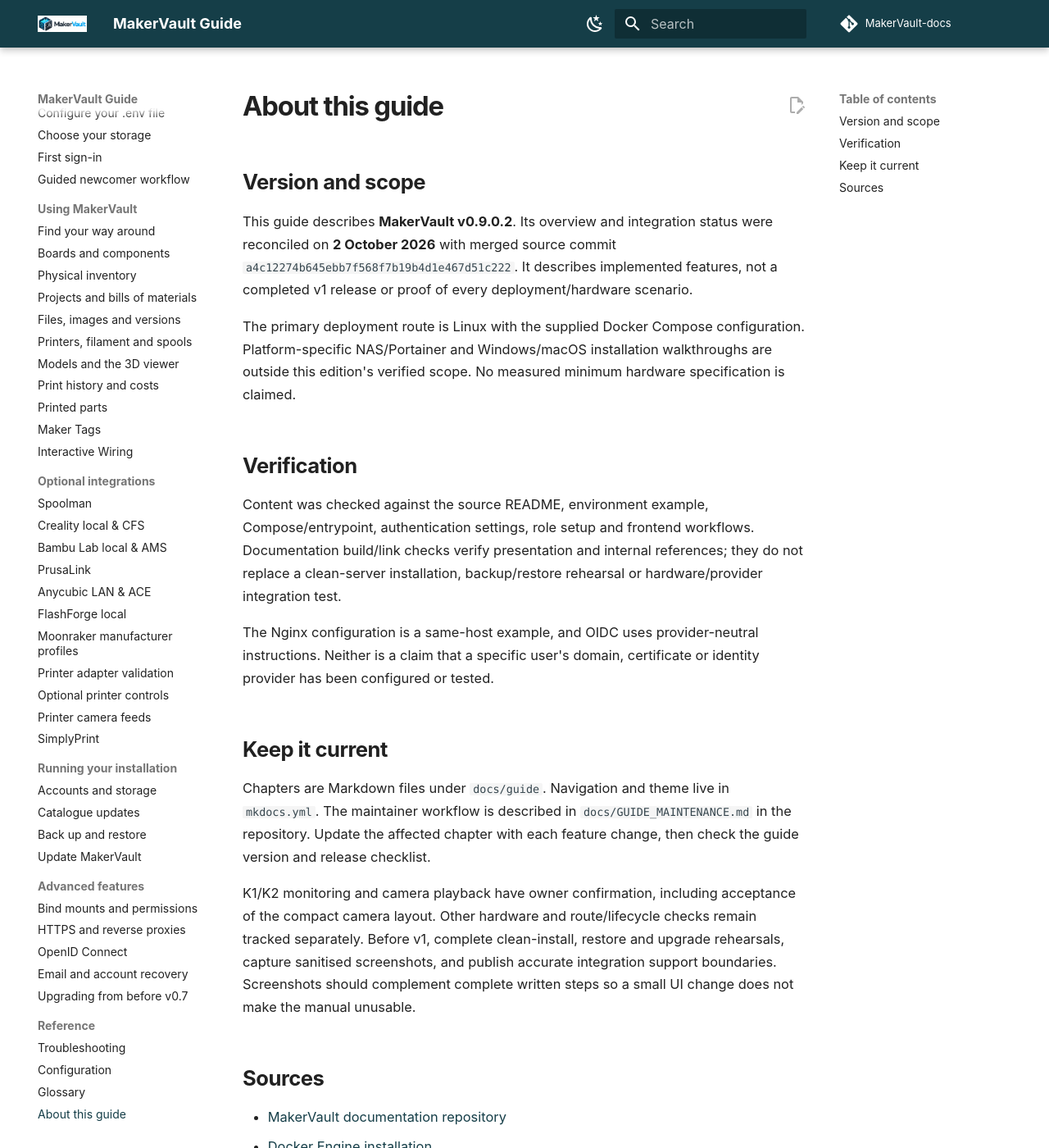
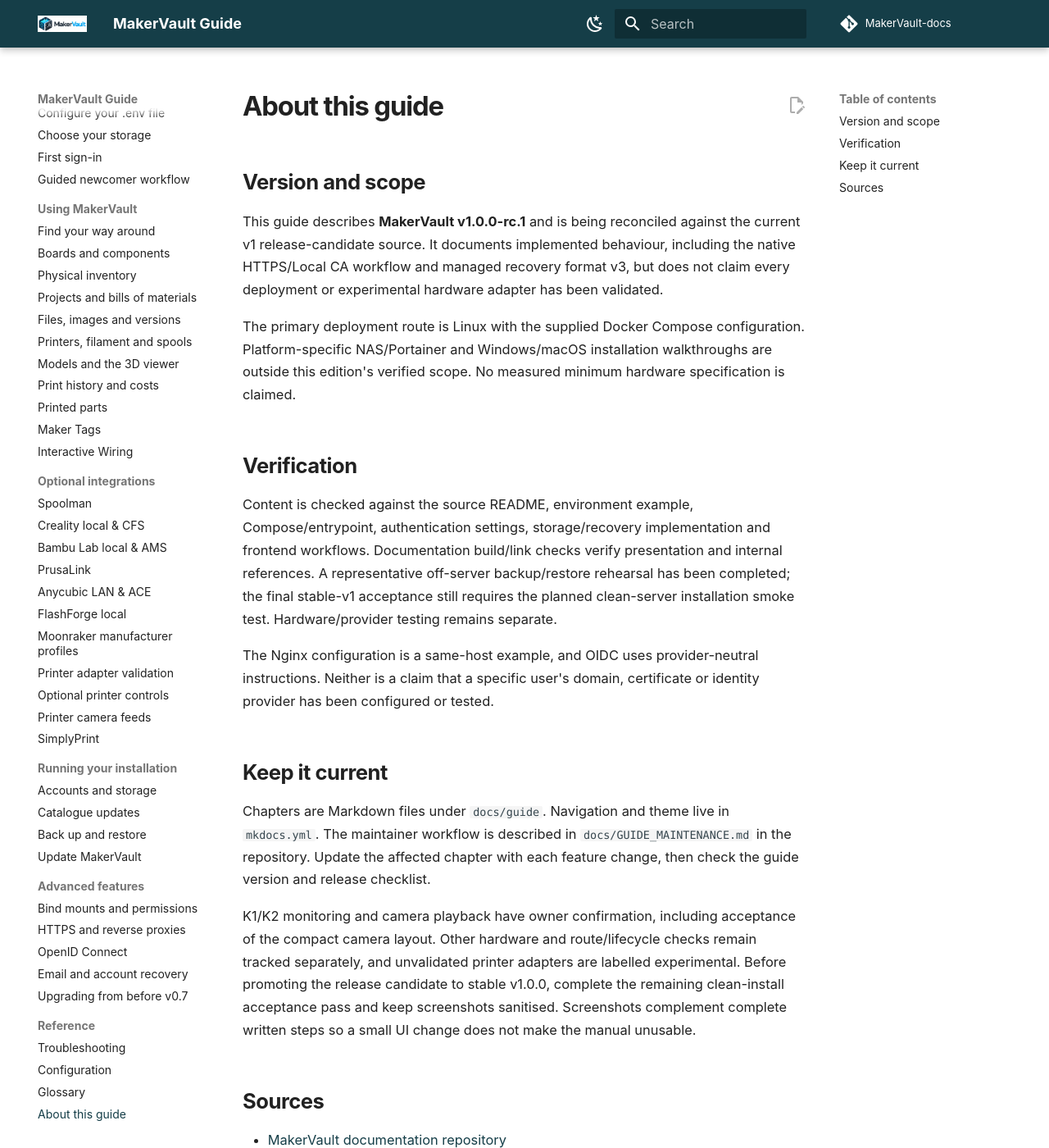
Before and after one commit to gavrd7/MakerVault-docs, an MkDocs documentation site: the page built from docs/guide/reference/about.md, in a window 1280 px wide and 1400 px high. Shown: the whole window at 82% size. Built offline with MkDocs 1.6.1 and Material for MkDocs 9.7.7, drawn with Linux system fonts in a browser that asks for light colours; comment, search, counter and statistics services are not loaded.

Commit message:
Update guide scope and verification for v1 RC

```diff
--- a/docs/guide/reference/about.md
+++ b/docs/guide/reference/about.md
@@ -2,13 +2,13 @@
 
 ## Version and scope
 
-This guide describes **MakerVault v0.9.0.2**. Its overview and integration status were reconciled on **2 October 2026** with merged source commit `a4c12274b645ebb7f568f7b19b4d1e467d51c222`. It describes implemented features, not a completed v1 release or proof of every deployment/hardware scenario.
+This guide describes **MakerVault v1.0.0-rc.1** and is being reconciled against the current v1 release-candidate source. It documents implemented behaviour, including the native HTTPS/Local CA workflow and managed recovery format v3, but does not claim every deployment or experimental hardware adapter has been validated.
 
 The primary deployment route is Linux with the supplied Docker Compose configuration. Platform-specific NAS/Portainer and Windows/macOS installation walkthroughs are outside this edition's verified scope. No measured minimum hardware specification is claimed.
 
 ## Verification
 
-Content was checked against the source README, environment example, Compose/entrypoint, authentication settings, role setup and frontend workflows. Documentation build/link checks verify presentation and internal references; they do not replace a clean-server installation, backup/restore rehearsal or hardware/provider integration test.
+Content is checked against the source README, environment example, Compose/entrypoint, authentication settings, storage/recovery implementation and frontend workflows. Documentation build/link checks verify presentation and internal references. A representative off-server backup/restore rehearsal has been completed; the final stable-v1 acceptance still requires the planned clean-server installation smoke test. Hardware/provider testing remains separate.
 
 The Nginx configuration is a same-host example, and OIDC uses provider-neutral instructions. Neither is a claim that a specific user's domain, certificate or identity provider has been configured or tested.
 
@@ -16,7 +16,7 @@
 
 Chapters are Markdown files under `docs/guide`. Navigation and theme live in `mkdocs.yml`. The maintainer workflow is described in `docs/GUIDE_MAINTENANCE.md` in the repository. Update the affected chapter with each feature change, then check the guide version and release checklist.
 
-K1/K2 monitoring and camera playback have owner confirmation, including acceptance of the compact camera layout. Other hardware and route/lifecycle checks remain tracked separately. Before v1, complete clean-install, restore and upgrade rehearsals, capture sanitised screenshots, and publish accurate integration support boundaries. Screenshots should complement complete written steps so a small UI change does not make the manual unusable.
+K1/K2 monitoring and camera playback have owner confirmation, including acceptance of the compact camera layout. Other hardware and route/lifecycle checks remain tracked separately, and unvalidated printer adapters are labelled experimental. Before promoting the release candidate to stable v1.0.0, complete the remaining clean-install acceptance pass and keep screenshots sanitised. Screenshots complement complete written steps so a small UI change does not make the manual unusable.
 
 ## Sources
 
```
